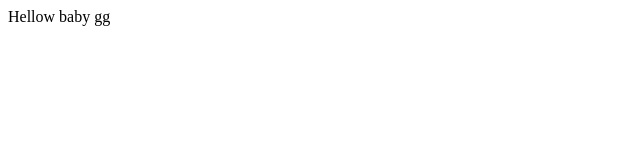
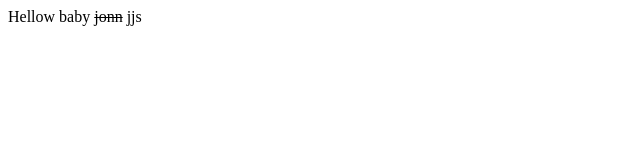
Before and after one commit to H-Bhatti/BootCamp2020, a plain HTML site: page index.html in a window 1280 px wide. Shown: the full height of the page, 0-640 px from the left. Drawn offline with Linux system fonts and the light colour scheme.

Commit message:
Update index.html

```diff
--- a/index.html
+++ b/index.html
@@ -7,6 +7,7 @@
     <title>Document</title>
 </head>
 <body>
-    <div>Hellow baby gg</div>
+    <div>Hellow baby <s>jonn</s> jjs
+         </div>
 </body>
 </html>
```
